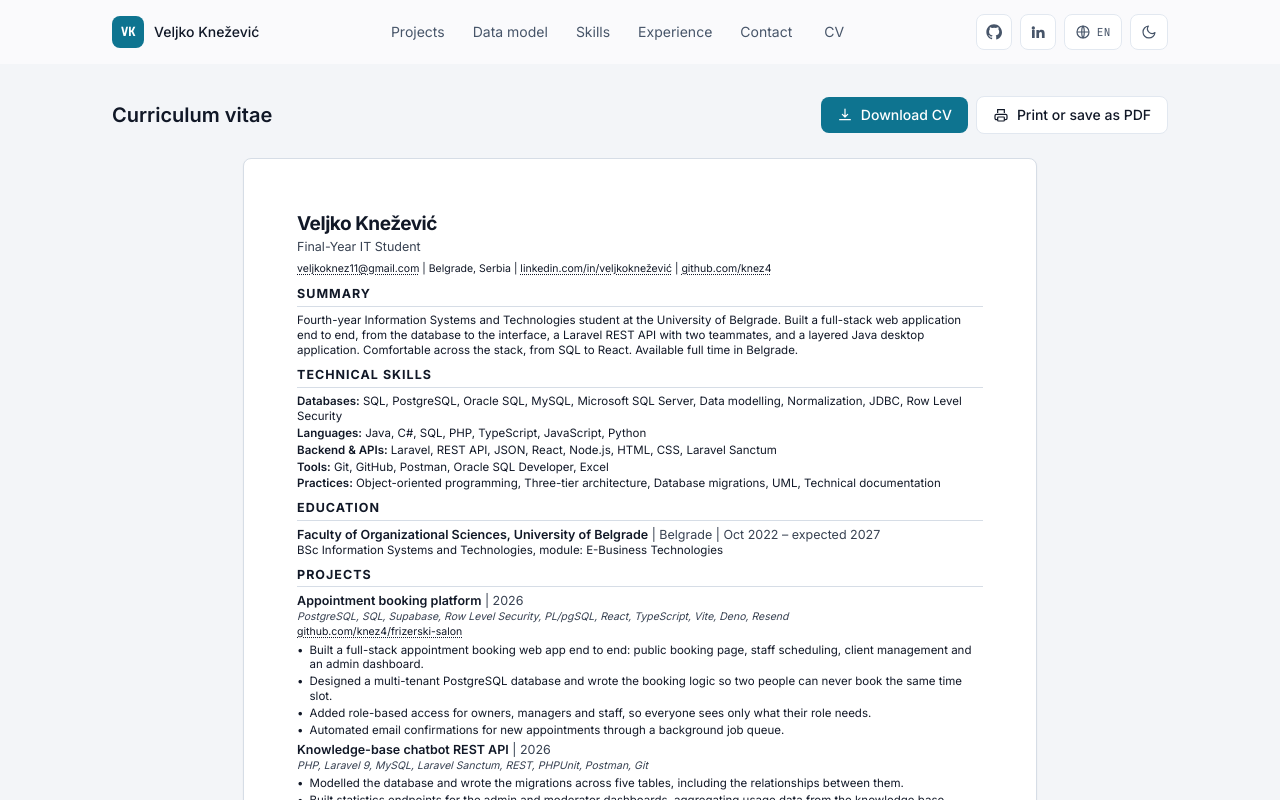
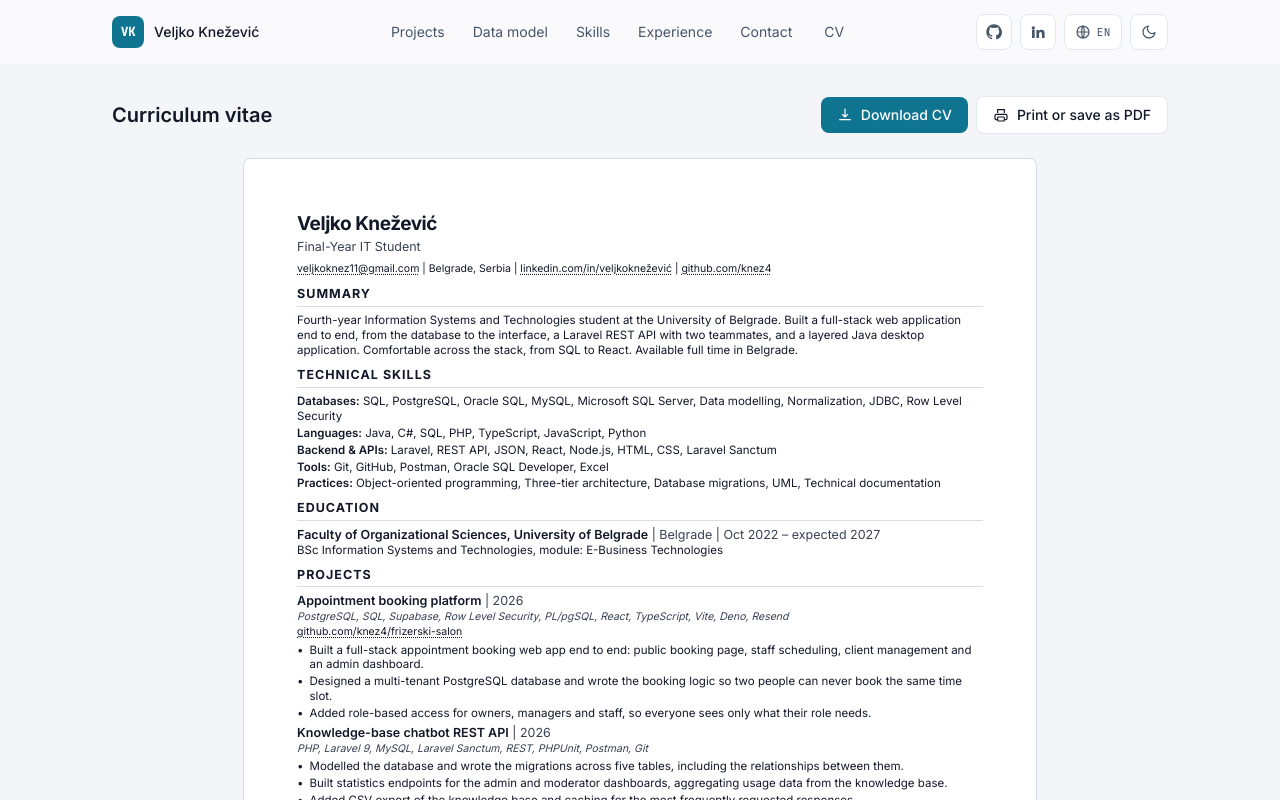
Before and after one commit to knez4/knez4.github.io, a React (Vite) app: page /cv in a window 1280 px wide. Shown: the top 800 px of the page. Built offline with nearby package versions, Linux system fonts and the light colour scheme.

Commit message:
Drop the 4th booking-platform bullet, per Veljko's call
Restored it two commits ago; he doesn't want it. Back to 3 bullets.

```diff
--- a/src/pages/CvPage.tsx
+++ b/src/pages/CvPage.tsx
@@ -35,7 +35,7 @@ function groupByOrg(roles: Role[]) {
  *
  * How many bullets each entry gets is tuned so the sheet stays on one page.
  */
-const BULLETS_PER_PROJECT = [4, 3];
+const BULLETS_PER_PROJECT = [3, 3];
 const BULLETS_PER_ROLE = 2;
 
 function Section({ title, children }: { title: string; children: React.ReactNode }) {
```
